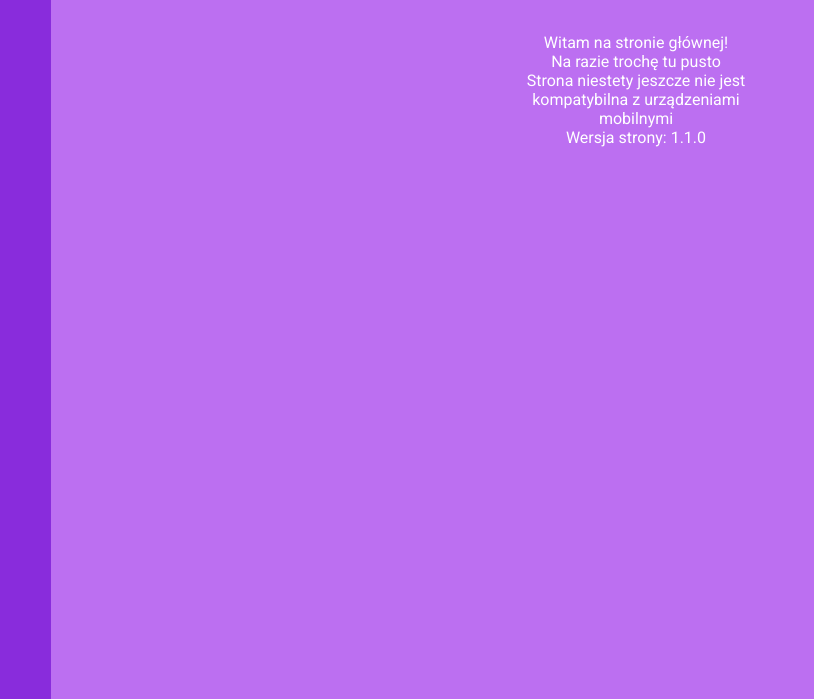
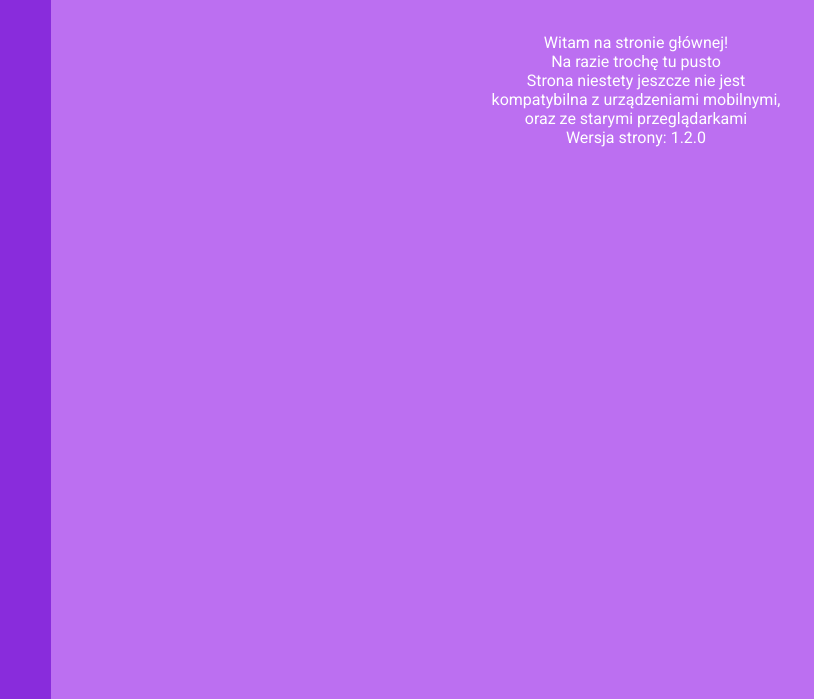
Before and after one commit to Masterx-31/firstWebsite, a plain HTML site: page index.html in a window 1280 px wide. Shown: the part 101-800 px from the top of the page, without its empty margins (0-814 px from the left). Drawn offline with Linux system fonts and the light colour scheme.

Commit message:
changed version

```diff
--- a/index.html
+++ b/index.html
@@ -17,7 +17,7 @@
         </div>
         <div id="main">
     <p class="title">Strona Główna</p>
-    <p class="label">Witam na stronie głównej! <br> Na razie trochę tu pusto <br> Strona niestety jeszcze nie jest <br> kompatybilna z urządzeniami <br> mobilnymi <br> Wersja strony: 1.1.0</p>
+    <p class="label">Witam na stronie głównej! <br> Na razie trochę tu pusto <br> Strona niestety jeszcze nie jest <br> kompatybilna z urządzeniami mobilnymi,<br>oraz ze starymi przeglądarkami <br> Wersja strony: 1.2.0</p>
         </div>
 </body>
 <script src="sidebar.js"></script>
```
